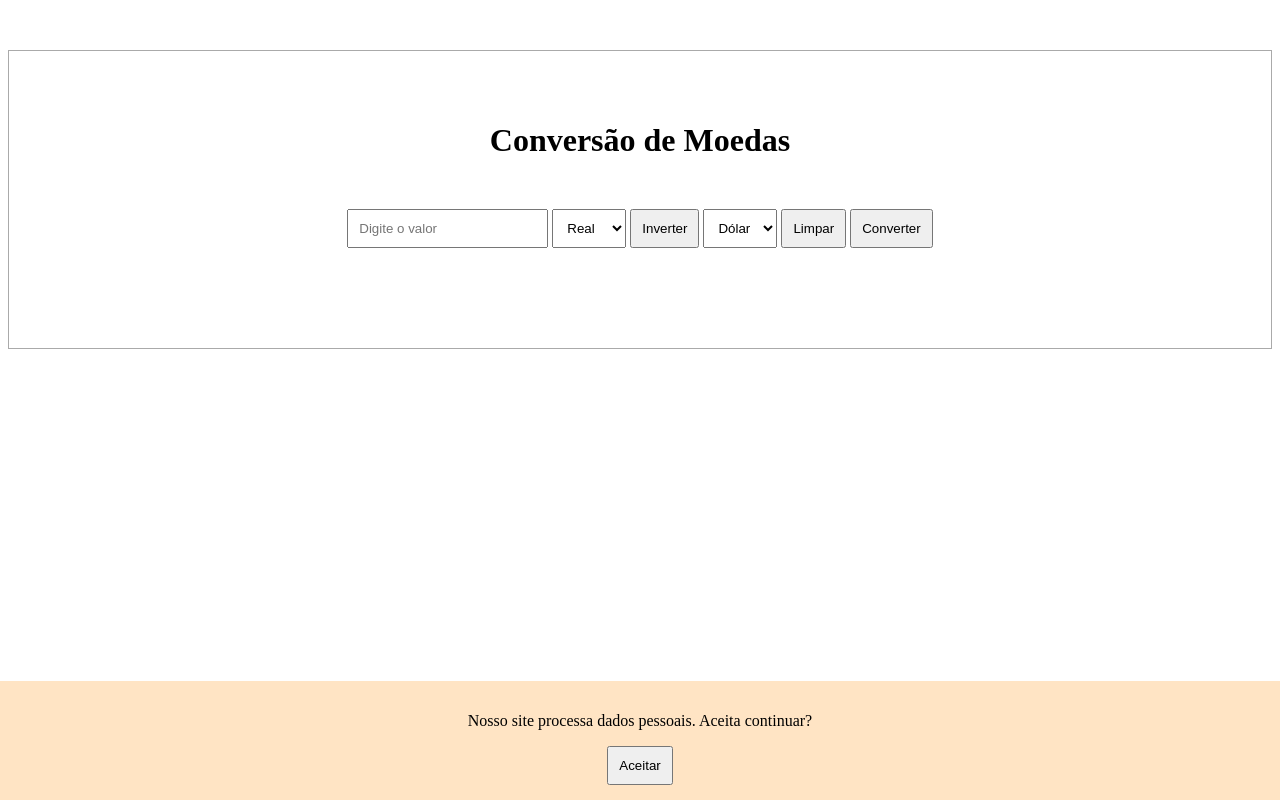
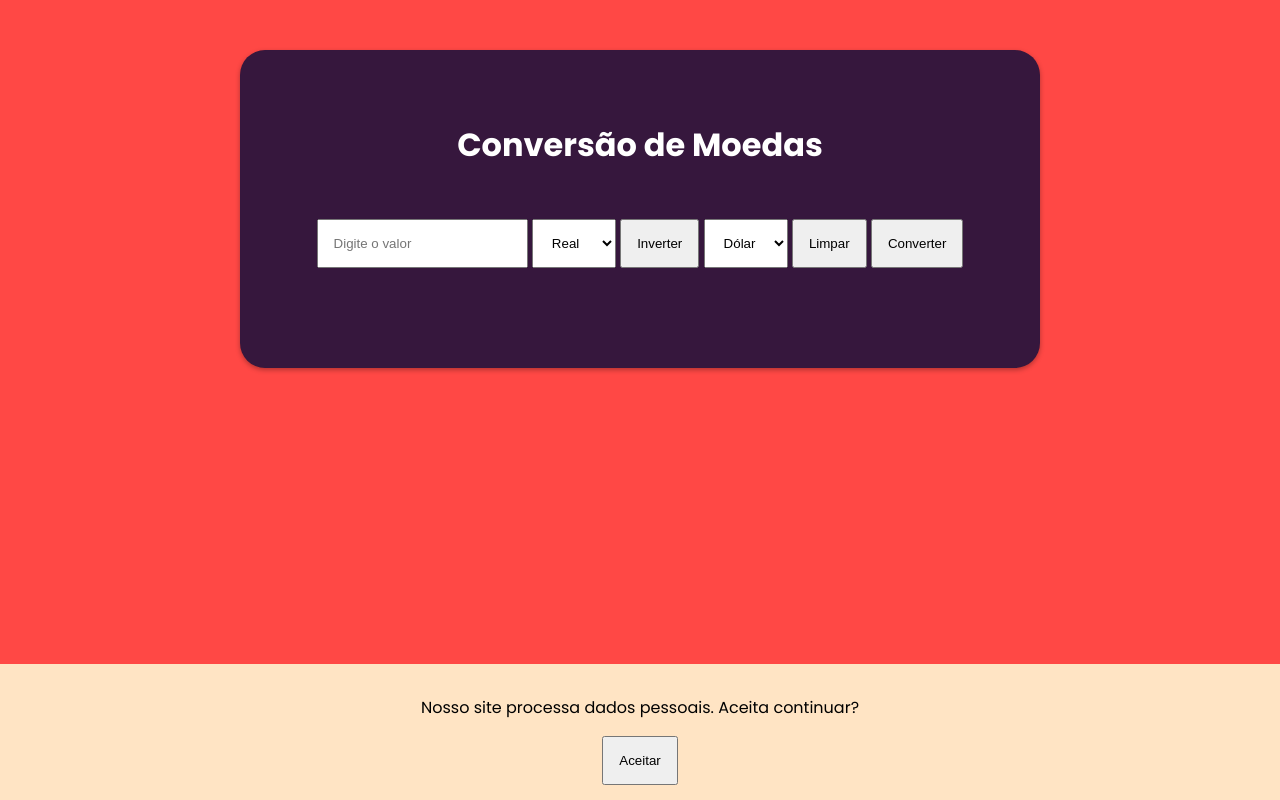
Before and after one commit to airtonbjunior/programacao-web-ceub-turmaA, a plain HTML site: page conversorDeMoeda/conversorMoeda.html in a window 1280 px wide. Drawn offline with Linux system fonts and the light colour scheme.

Commit message:
aula 25abril

```diff
--- a/conversorMoeda.html
+++ b/conversorDeMoeda/conversorMoeda.html
@@ -5,6 +5,9 @@
     <meta name="viewport" content="width=device-width, initial-scale=1.0">
     <title>Conversão de Moedas</title>
     <link rel="stylesheet" href="estiloConversor.css">
+    <link rel="preconnect" href="https://fonts.googleapis.com">
+    <link rel="preconnect" href="https://fonts.gstatic.com" crossorigin>
+    <link href="https://fonts.googleapis.com/css2?family=Poppins:ital,wght@0,100;0,200;0,300;0,400;0,500;0,600;0,700;0,800;0,900;1,100;1,200;1,300;1,400;1,500;1,600;1,700;1,800;1,900&display=swap" rel="stylesheet">
 </head>
 <body>
     <div class="container">
--- a/estiloConversor.css
+++ b/conversorDeMoeda/estiloConversor.css
@@ -1,12 +1,22 @@
+body {
+    background-color: #ff4845;
+    font-family: "Poppins", sans-serif;
+}
+
 input, select, button {
-    padding: 10px;
+    padding: 15px;
 }
 
 .container {
-    border: 1px solid #aaa;
+    width: 700px;
+    background-color: #36173d;
     padding: 50px;
     text-align: center;
     margin-top: 50px;
+    margin-left: auto;
+    margin-right: auto;
+    border-radius: 25px;
+    box-shadow: 0px 2px 5px rgba(0, 0, 0, 0.3);
 }
 
 .mensagem-usuario {
@@ -27,8 +37,12 @@ input, select, button {
 
 #titulo {
     margin-bottom: 50px;
+    color: white;
+
 }
 
 #resultado {
     margin-top: 50px;
+    color: white;
+    font-weight: bold;
 }
```
Also changed, not shown: conversorDeMoeda/conversorMoedas.js (renamed from conversorMoedas.js).
